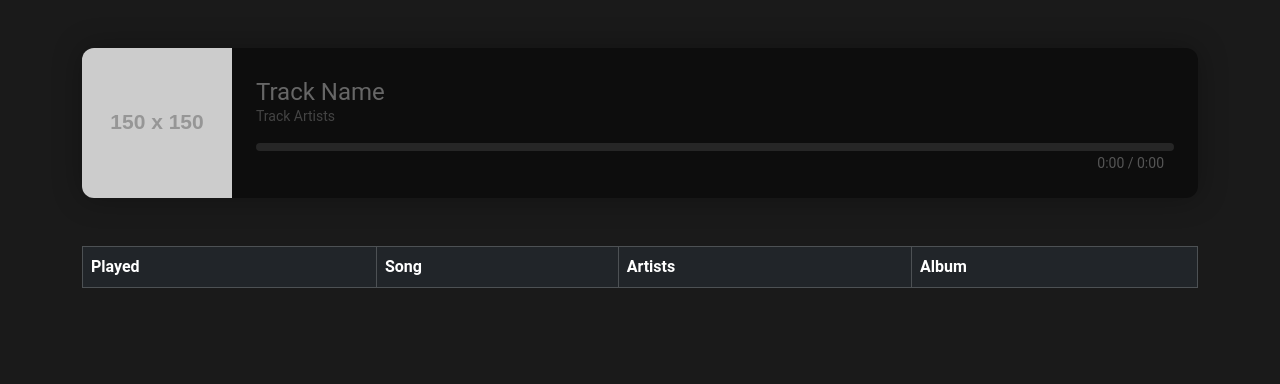
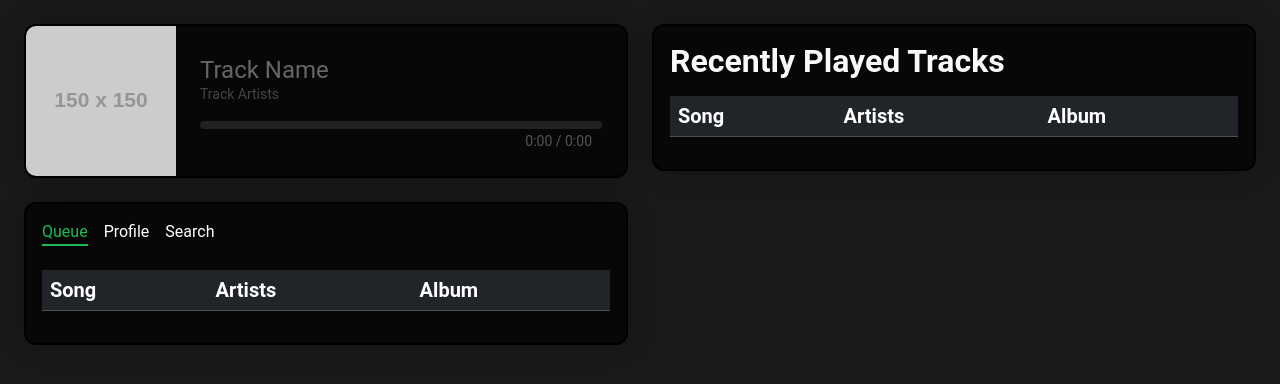
Before and after one commit to jamesbruddick/spotify.jamestgh.com, a website: page views/index.html in a window 1280 px wide. Drawn offline with nearby package versions, Linux system fonts and the light colour scheme; placeholder pictures from the web are drawn by us.

Commit message:
Updated index files

```diff
--- a/public/js/index.js
+++ b/public/js/index.js
@@ -30,15 +30,19 @@ $(document).ready(function() {
 			updateTrackProgress();
 		}
 
+		$('#background-image').css({ 'background': `url(${data.item.album.images[1].url}) center/cover no-repeat` });
 		$('#album-image').attr('src', data.item.album.images[1].url);
 		$('#track-name > a').attr('href', data.item.external_urls.spotify).text(data.item.name);
 		$("#track-artists").html(data.item.artists.map(artist => `<a href="${artist.external_urls.spotify}" target="_blank" class="text-reset text-decoration-none">${artist.name}</a>`).join(', '));
+
 	}
 
 	function displayPlayerHistory(data) {
+
+		$('#recently-played').empty();
+
 		data.forEach(track => {
 			$('#recently-played').append($('<tr>').append(`
-				<td>${new Date(track.timestamp).toLocaleString('en-US', { year: 'numeric', month: '2-digit', day: '2-digit', hour: '2-digit', minute: '2-digit', second: '2-digit' })}</td>
 				<td><a href="${track.item.external_urls.spotify}" target="_blank" class="text-reset text-decoration-none">${track.item.name}</a></td>
 				<td>${track.item.artists.map(artist => `<a href="${artist.external_urls.spotify}" target="_blank" class="text-reset text-decoration-none">${artist.name}</a>`).join(', ')}</td>
 				<td><a href="${track.item.album.external_urls.spotify}" target="_blank" class="text-reset text-decoration-none">${track.item.album.name}</a></td>
@@ -48,7 +52,6 @@ $(document).ready(function() {
 
 	function displayPlayerHistoryUpdate(data) {
 		$('#recently-played').prepend($('<tr>').prepend(`
-			<td>${new Date(data.timestamp).toLocaleString('en-US', { year: 'numeric', month: '2-digit', day: '2-digit', hour: '2-digit', minute: '2-digit', second: '2-digit' })}</td>
 			<td><a href="${data.item.external_urls.spotify}" target="_blank" class="text-reset text-decoration-none">${data.item.name}</a></td>
 			<td>${data.item.artists.map(artist => `<a href="${artist.external_urls.spotify}" target="_blank" class="text-reset text-decoration-none">${artist.name}</a>`).join(', ')}</td>
 			<td><a href="${data.item.album.external_urls.spotify}" target="_blank" class="text-reset text-decoration-none">${data.item.album.name}</a></td>
--- a/views/index.html
+++ b/views/index.html
@@ -10,10 +10,18 @@
         background-color: #1a1a1a;
         font-family: 'Roboto', sans-serif;
       }
+      #background-image {
+        position: fixed;
+        top: 0;
+        left: 0;
+        width: 100%;
+        height: 100%;
+        filter: blur(16px);
+        z-index: -1;
+      }
       .card {
-        border: none;
+        background-color: rgba(0, 0, 0, 0.7);
         box-shadow: 0 0 30px rgba(0, 0, 0, 0.3);
-        background-color: rgba(0, 0, 0, 0.5);
         border-radius: 12px;
         overflow: hidden;
       }
@@ -63,11 +71,28 @@
         margin-top: 2px;
         margin-bottom: 16px;
       }
+      .nav-underline .nav-link.active {
+        color: #1db954;
+      }
+      .nav-underline .nav-link {
+        color: #fff;
+        font-weight: normal !important;
+        padding: 0;
+      }
+      .nav-container, .recently-played-container {
+        background-color: rgba(0, 0, 0, 0.7);
+        box-shadow: 0 0 30px rgba(0, 0, 0, 0.3);
+        border-radius: 12px;
+        padding: 16px;
+      }
     </style>
   </head>
   <body>
-    <div class="container mt-5">
-      <div class="card">
+    <div id="background-image"></div>
+    <div class="container-fluid p-4">
+      <div class="row">
+        <div class="col mb-4">
+          <div class="card mb-4 border border-black border-2">
             <div class="card-body">
               <img src="https://dummyimage.com/150x150/000/FFF.png&text=+Album+Image" alt="Album Cover" id="album-image" class="img-fluid">
               <div class="track-info">
@@ -82,12 +107,48 @@
               </div>
             </div>
           </div>
+          <div class="nav-container container-fluid border border-black border-2">
+            <nav>
+              <div class="nav nav-underline mb-4" id="nav-tab" role="tablist">
+                <button class="nav-link active" id="nav-queue-tab" data-bs-toggle="tab" data-bs-target="#nav-queue" type="button" role="tab" aria-controls="nav-queue" aria-selected="true">Queue</button>
+                <button class="nav-link" id="nav-profile-tab" data-bs-toggle="tab" data-bs-target="#nav-profile" type="button" role="tab" aria-controls="nav-profile" aria-selected="false">Profile</button>
+                <button class="nav-link" id="nav-search-tab" data-bs-toggle="tab" data-bs-target="#nav-search" type="button" role="tab" aria-controls="nav-search" aria-selected="false">Search</button>
               </div>
-    <div class="container mt-5">
-      <table class="table table-bordered table-striped">
-        <thead class="table-dark">
+            </nav>
+            <div class="tab-content" id="nav-tabContent">
+              <div class="tab-pane fade show active" id="nav-queue" role="tabpanel" aria-labelledby="nav-queue-tab" tabindex="0">
+                <div class="table-responsive">
+                  <table class="table table-dark table-striped table-hover">
+                    <thead class="h5">
                       <tr>
-            <th>Played</th>
+                        <th>Song</th>
+                        <th>Artists</th>
+                        <th>Album</th>
+                      </tr>
+                    </thead>
+                    <tbody id="queue"></tbody>
+                  </table>
+                </div>
+              </div>
+              <div class="tab-pane fade" id="nav-profile" role="tabpanel" aria-labelledby="nav-profile-tab" tabindex="0">
+                Profile
+              </div>
+              <div class="tab-pane fade" id="nav-search" role="tabpanel" aria-labelledby="nav-search-tab" tabindex="0">
+                <form class="d-flex">
+                  <input class="form-control" type="search" placeholder="Search" aria-label="Search">
+                  <button class="btn btn-outline-success" type="submit">Search</button>
+                </form>
+              </div>
+            </div>
+          </div>
+        </div>
+        <div class="col">
+          <div class="recently-played-container container-fluid border border-black border-2">
+            <h2 class="fw-bold text-light mb-3">Recently Played Tracks</h2>
+            <div class="table-responsive">
+              <table class="table table-dark table-striped table-hover">
+                <thead class="h5">
+                  <tr>
                     <th>Song</th>
                     <th>Artists</th>
                     <th>Album</th>
@@ -96,6 +157,10 @@
                 <tbody id="recently-played"></tbody>
               </table>
             </div>
+          </div>
+        </div>
+      </div>
+    </div>
     <script src="https://cdnjs.cloudflare.com/ajax/libs/jquery/3.7.1/jquery.min.js" integrity="sha512-v2CJ7UaYy4JwqLDIrZUI/4hqeoQieOmAZNXBeQyjo21dadnwR+8ZaIJVT8EE2iyI61OV8e6M8PP2/4hpQINQ/g==" crossorigin="anonymous" referrerpolicy="no-referrer"></script>
     <script src="https://cdnjs.cloudflare.com/ajax/libs/bootstrap/5.3.2/js/bootstrap.bundle.min.js" integrity="sha512-X/YkDZyjTf4wyc2Vy16YGCPHwAY8rZJY+POgokZjQB2mhIRFJCckEGc6YyX9eNsPfn0PzThEuNs+uaomE5CO6A==" crossorigin="anonymous" referrerpolicy="no-referrer"></script>
     <script src="/js/index.js"></script>
```
Lines whose indentation alone changed are shown as unchanged.
